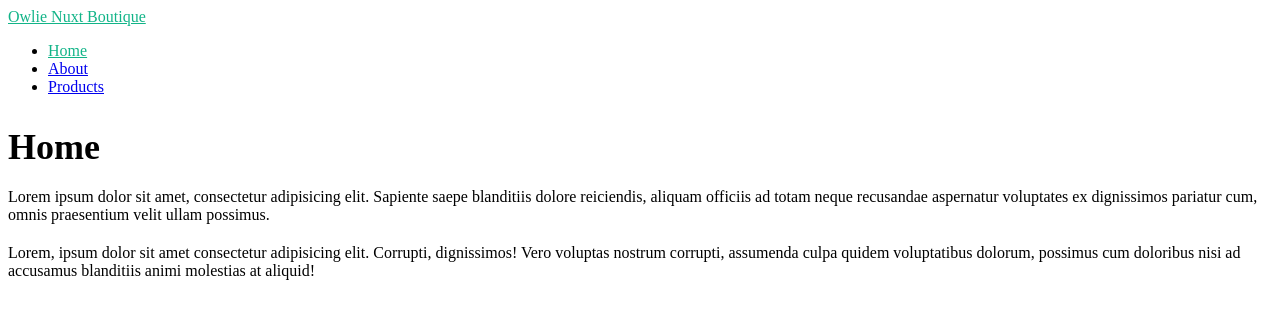
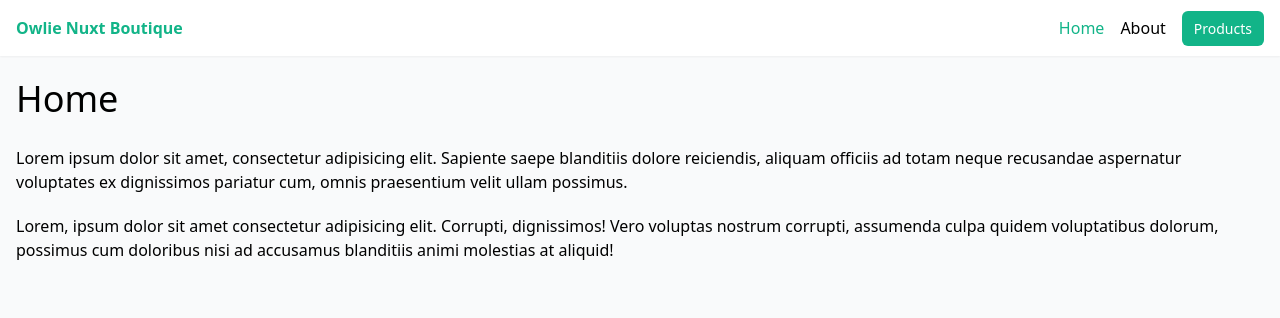
Before and after one commit to Sophie-Owlie/net-ninja-nuxt-3-crash-course, a Nuxt app: page / in a window 1280 px wide. Shown: the top 318 px of the page. Built offline with nearby package versions, Linux system fonts and the light colour scheme.

Commit message:
Adding tailwind CSS

```diff
--- /dev/null
+++ b/assets/css/tailwind.css
@@ -0,0 +1,13 @@
+@tailwind base;
+@tailwind components;
+@tailwind utilities;
+
+body {
+  @apply bg-gray-50;
+}
+
+@layer components {
+  .btn {
+    @apply bg-[#12b488] text-white px-3 py-2 rounded-md text-sm;
+  }
+}
--- a/layouts/default.vue
+++ b/layouts/default.vue
@@ -1,18 +1,18 @@
 <template>
   <div>
-    <header>
-      <nav>
-        <NuxtLink to="/">Owlie Nuxt Boutique</NuxtLink>
-        <ul>
+    <header class="shadow-sm bg-white">
+      <nav class="container mx-auto p-4 flex justify-between">
+        <NuxtLink to="/" class="font-bold">Owlie Nuxt Boutique</NuxtLink>
+        <ul class="flex gap-4">
           <li><NuxtLink to="/">Home</NuxtLink></li>
           <li><NuxtLink to="/about">About</NuxtLink></li>
-          <li><NuxtLink to="/products">Products</NuxtLink></li>
+          <li><NuxtLink to="/products" class="btn">Products</NuxtLink></li>
         </ul>
       </nav>
     </header>
 
     <!-- output the page content -->
-    <div>
+    <div class="container mx-auto p-4">
       <slot />
     </div>
   </div>
--- a/layouts/products.vue
+++ b/layouts/products.vue
@@ -1,18 +1,18 @@
 <template>
   <div>
-    <header>
-      <nav>
-        <NuxtLink to="/products">Owlie Nuxt Merch</NuxtLink>
+    <header class="shadow-sm bg-white">
+      <nav class="container mx-auto p-4">
+        <NuxtLink to="/products" class="font-bold">Owlie Nuxt Merch</NuxtLink>
       </nav>
     </header>
 
     <!-- output the page content -->
-    <div>
+    <div class="container mx-auto p-4">
       <slot />
     </div>
 
-    <footer>
-      <ul>
+    <footer class="container mx-auto p-4 flex justify-between border-t-2">
+      <ul class="flex gap-4">
         <li><NuxtLink to="/">Home</NuxtLink></li>
         <li><NuxtLink to="/about">About</NuxtLink></li>
         <li><NuxtLink to="/products">Products</NuxtLink></li>
--- a/nuxt.config.ts
+++ b/nuxt.config.ts
@@ -1,4 +1,4 @@
 // https://nuxt.com/docs/api/configuration/nuxt-config
 export default defineNuxtConfig({
-
+  modules: ['@nuxtjs/tailwindcss'],
 })
--- a/package.json
+++ b/package.json
@@ -8,6 +8,7 @@
     "postinstall": "nuxt prepare"
   },
   "devDependencies": {
+    "@nuxtjs/tailwindcss": "^6.3.1",
     "nuxt": "^3.1.2"
   }
 }
--- /dev/null
+++ b/tailwind.config.js
@@ -0,0 +1,11 @@
+import defaultTheme from 'tailwindcss/defaultTheme'
+
+export default {
+  theme: {
+    extend: {
+      colors: {
+        primary: defaultTheme.colors.green,
+      },
+    },
+  },
+}
```
Also changed, not shown: 1 other file (tests, documents, lock files or other folders).
